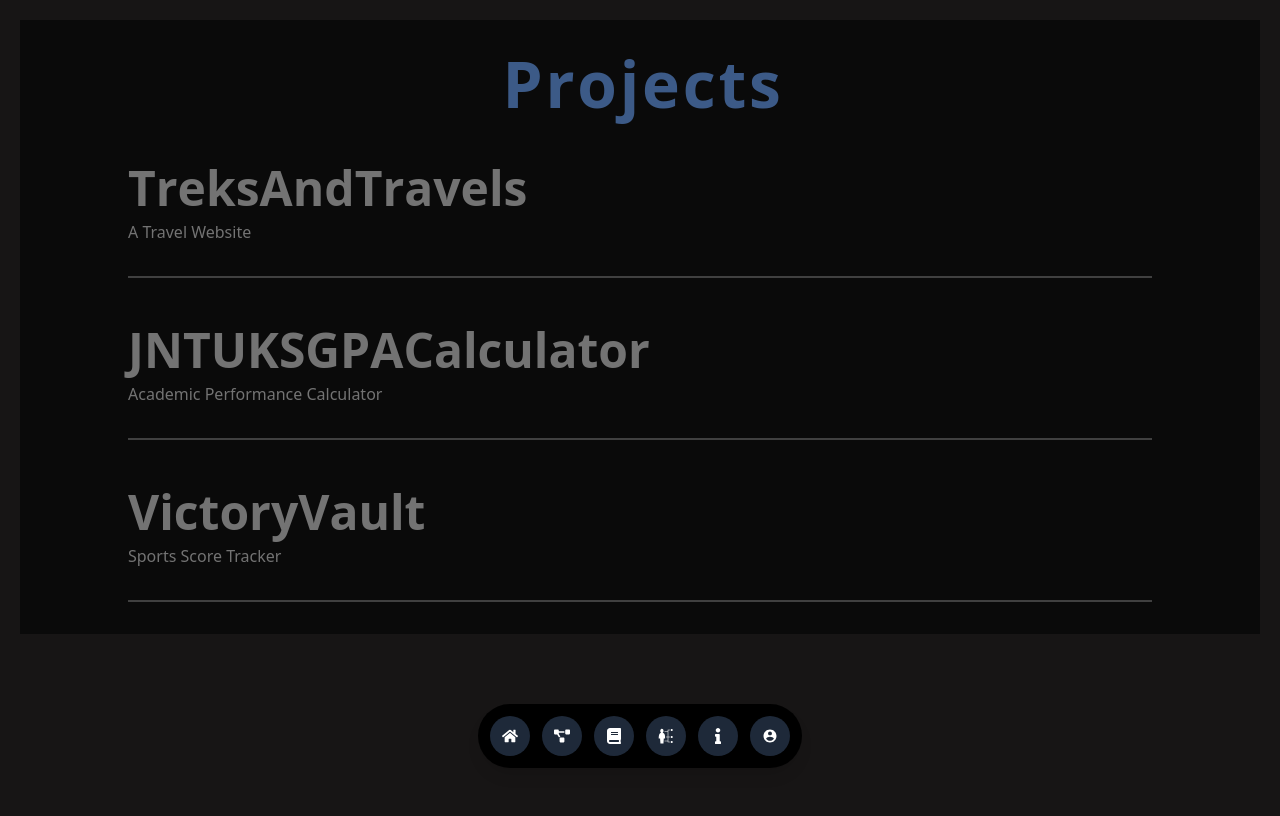
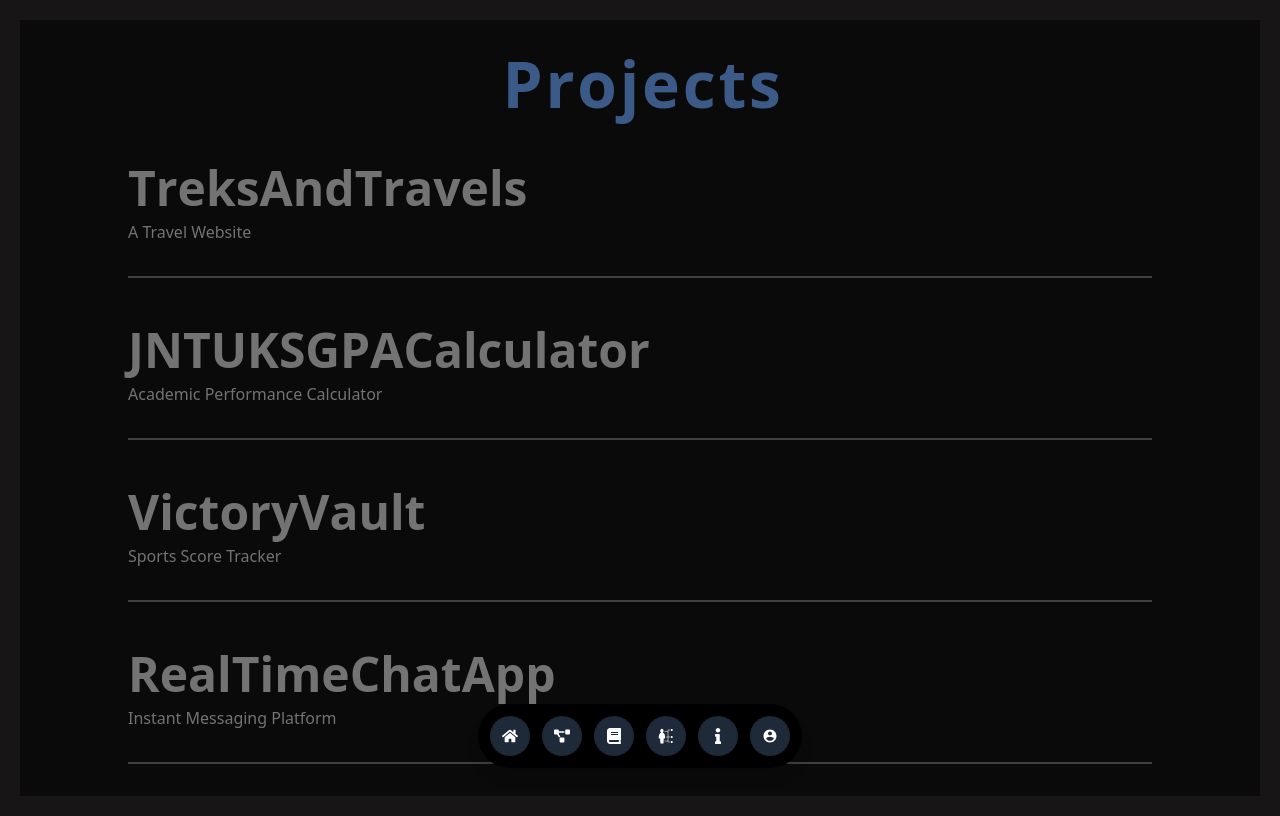
Before and after one commit to umachittudi2004/Portfolio, a React (Vite) app in the folder Final_portifolio/: page /projects in a window 1280 px wide. Built offline with nearby package versions, Linux system fonts and the light colour scheme.

Commit message:
Chat Update

```diff
--- a/Final_portifolio/src/pages/Contact.jsx
+++ b/Final_portifolio/src/pages/Contact.jsx
@@ -115,7 +115,7 @@ const Contact = () => {
 
           {/* Instagram */}
           <a
-            href="https://www.instagram.com/your-profile"
+            href="https://www.instagram.com/its_uma_chittudi"
             target="_blank"
             rel="noopener noreferrer"
             className="text-white text-3xl hover:text-pink-500 transition duration-300"
@@ -125,7 +125,7 @@ const Contact = () => {
 
           {/* GitHub */}
           <a
-            href="https://github.com/your-profile"
+            href="https://github.com/umachittudi2004"
             target="_blank"
             rel="noopener noreferrer"
             className="text-white text-3xl hover:text-gray-400 transition duration-300"
--- a/Final_portifolio/src/pages/Projects.jsx
+++ b/Final_portifolio/src/pages/Projects.jsx
@@ -6,6 +6,7 @@ import beach from '../assets/beach.jpg';
 import HeaderText from '../components/HeaderText';
 import crex from '../assets/cric_victoryvault.png';
 import cal from '../assets/CAL SGPA.png';
+import chat from '../assets/image.png';
 
 // Modal Component for Project Details
 const ProjectModal = ({ project, isOpen, onClose }) => {
@@ -224,6 +225,15 @@ export const Projects = () => {
       liveUrl: "https://victory-vault.example.com",
       githubUrl: "https://github.com/example/victory-vault"
     },
+    {
+      heading: "Real Time Chat App",
+      subheading: "Instant Messaging Platform",
+      imgSrc: chat, // Placeholder image
+      description: "A real-time chat application that allows users to communicate instantly with features like file sharing, Data Privacy and One to One Interaction.",
+      technologies: ["React","Zustand","Socket.io", "Node.js", "Express"],
+      liveUrl: "https://chattify-i3y3.onrender.com",
+      githubUrl: "https://github.com/umachittudi2004/Chattify",
+    }
 
   ];
 
```
Also changed, not shown: Final_portifolio/src/assets/image.png (added).
